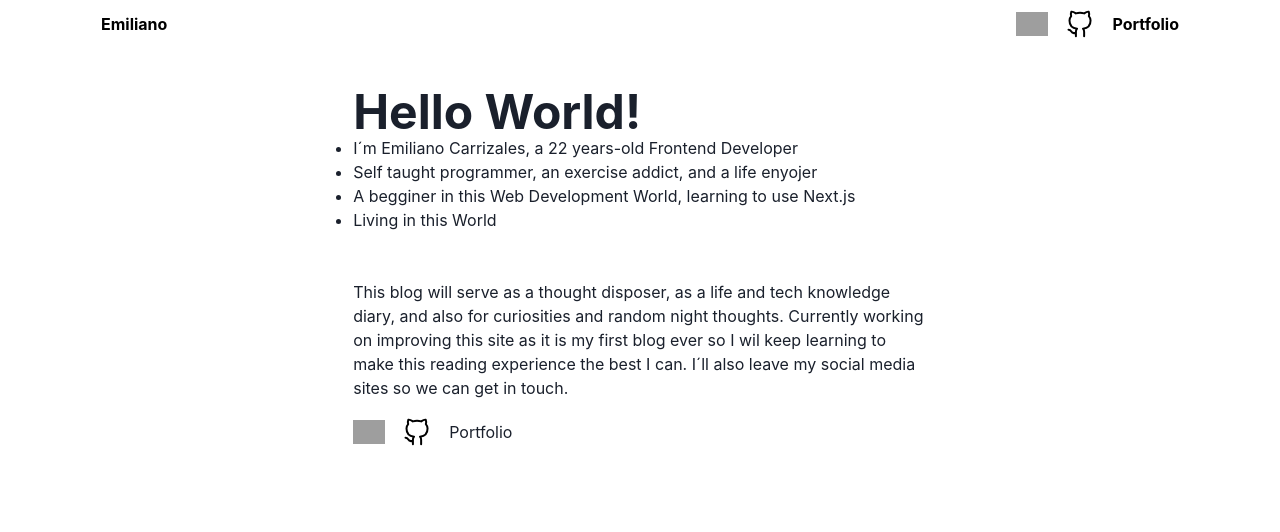
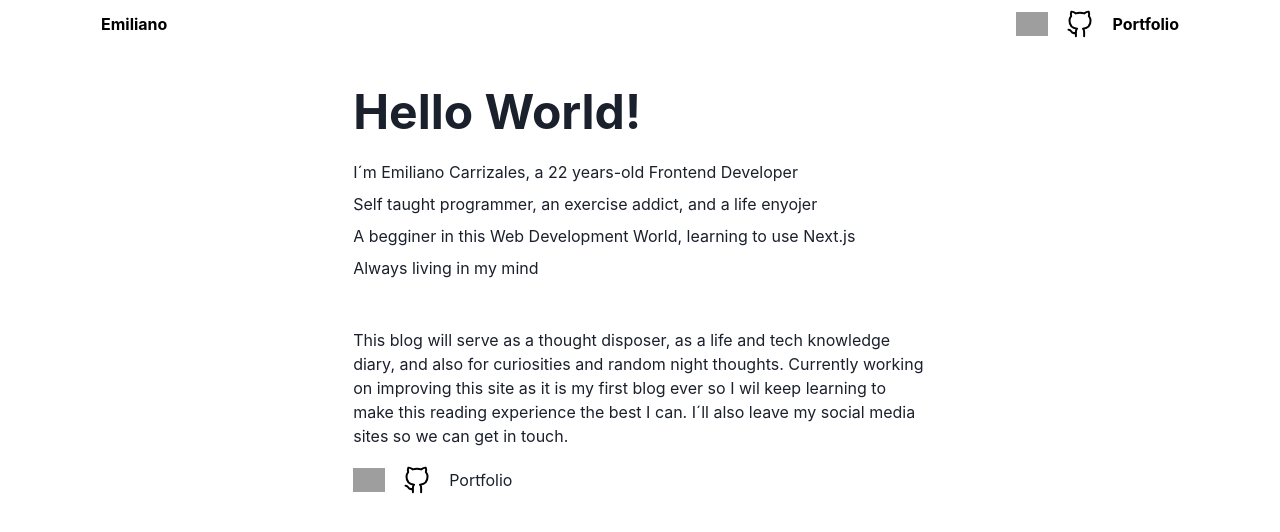
Before and after one commit to EmilianoCBE/blog, a Next.js app: page / in a window 1280 px wide. Shown: the top 532 px of the page. Built offline with nearby package versions, Linux system fonts and the light colour scheme; grey boxes are pictures that could not be loaded.

Commit message:
Introduction almost done

```diff
--- a/src/components/Introduction.js
+++ b/src/components/Introduction.js
@@ -1,18 +1,18 @@
-import { Box, Container, Flex, Heading } from "@chakra-ui/react"
+import { Box, Container, Flex, Heading, Stack } from "@chakra-ui/react"
 
 export const Introduction = () => {
   return (
     <Box>
       <Container as='Flex'size={{lg: 'lg'}} alignItems='left'>
-        <Heading as='h1' size='2xl' noOfLines={1}>
+        <Heading as='h1' size='2xl' noOfLines={1} marginBottom='1.5rem'>
           Hello World!
         </Heading>
-        <ul>
+        <Stack as='ul' listStyleType='none'>
           <li>I´m Emiliano Carrizales, a 22 years-old Frontend Developer</li>
           <li>Self taught programmer, an exercise addict, and a life enyojer</li>
           <li>A begginer in this Web Development World, learning to use Next.js</li>
-          <li>Living in this World</li>
-        </ul>
+          <li>Always living in my mind</li>
+        </Stack>
       </Container>
     </Box>
   )
```
